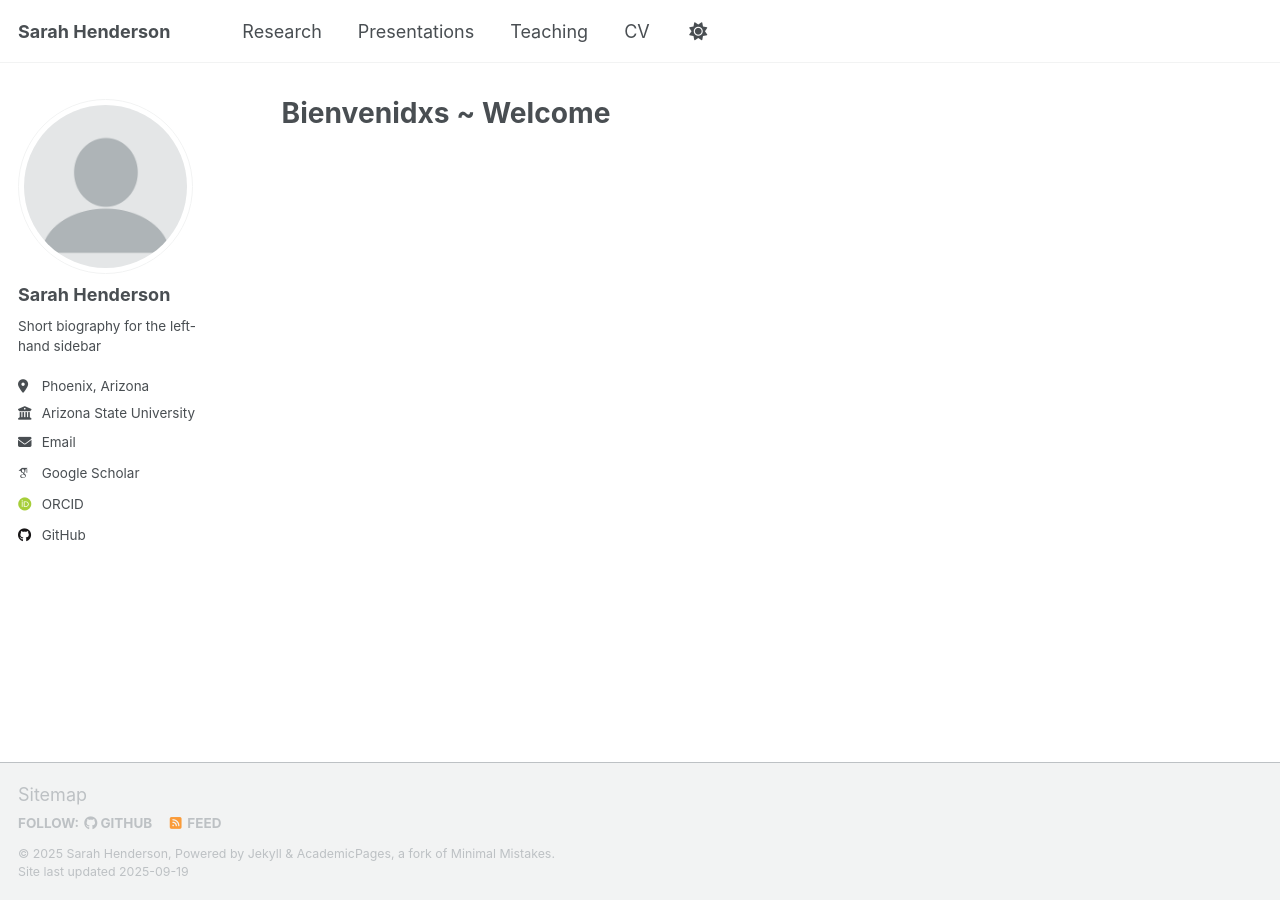
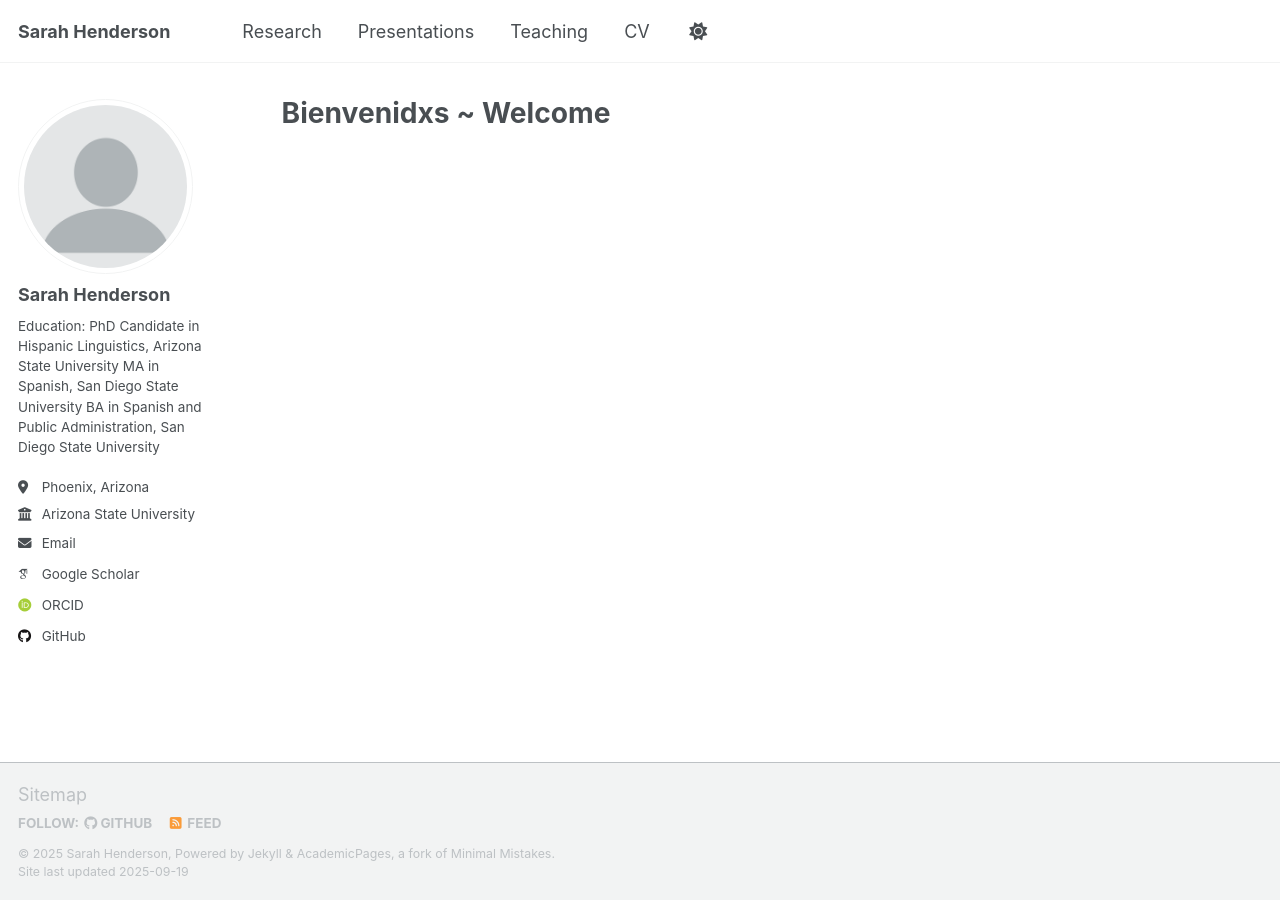
Before and after one commit to sarah-e-henderson/sarah-e-henderson.github.io, a Jekyll site: the page built from _pages/about.md, in a window 1280 px wide. Built offline with Jekyll 4.4.1, drawn with Linux system fonts in a browser that asks for light colours; some web fonts are replaced; a script that is not in the unit is left out.

Commit message:
Update _config.yml

```diff
--- a/_config.yml
+++ b/_config.yml
@@ -26,7 +26,10 @@ author:
   avatar           : "profile.png"
   name             : "Sarah Henderson"
   pronouns         : # example: "she/her/ella"
-  bio              : "Short biography for the left-hand sidebar"
+  bio              : "Education:
+                      PhD Candidate in Hispanic Linguistics, Arizona State University
+                      MA in Spanish, San Diego State University
+                      BA in Spanish and Public Administration, San Diego State University"
   location         : "Phoenix, Arizona"
   employer         : "Arizona State University"
   uri              : # URL
```
